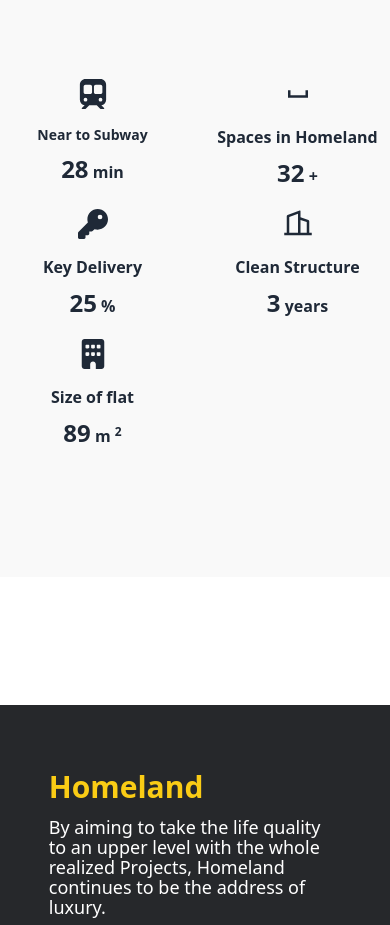
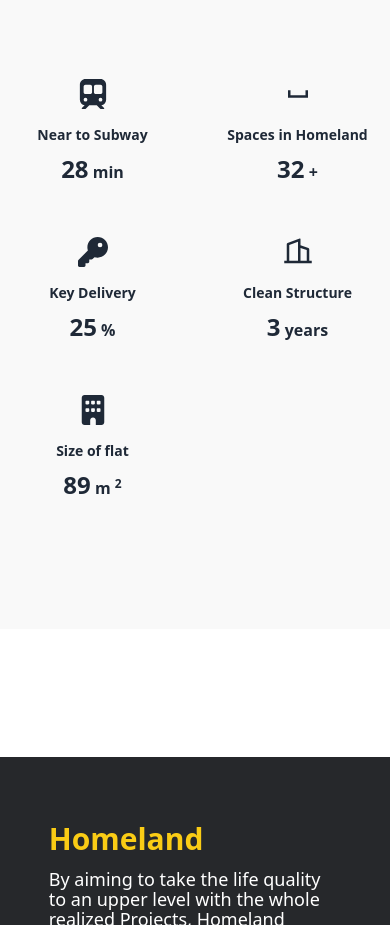
Before and after one commit to Satabdi-Rani/Homeland, a React (Vite) app: page / in a window 390 px wide. Shown: the part 7746-8671 px from the top of the page. Built offline with nearby package versions, Linux system fonts and the light colour scheme.

Commit message:
Counting Section Added

```diff
--- a/src/pages/Home/Counting.jsx
+++ b/src/pages/Home/Counting.jsx
@@ -9,10 +9,10 @@
         <div className="bg-[#F9F9F9]">
             <div className="container mx-auto mt-32 mb-32 pb-32 pt-24">
                 <div className="flex flex-col items-center ">
-                    <h3 className="text-yellow-800 text-xl sm:text-3xl font-semibold">Homeland <span className="text-black">Property</span> </h3>
-                    <h2 className="text-2xl sm:text-5xl font-bold mt-4 mb-20">All Decorated Flats in Newyork</h2>
+                    <h3 className="text-yellow-800 text-xl sm:text-2xl md:text-3xl font-semibold">Homeland <span className="text-black">Property</span> </h3>
+                    <h2 className="text-2xl sm:text-3xl md:text-5xl font-bold mt-4 mb-20">All Decorated Flats in Newyork</h2>
                 </div>
-                    <div className="grid grid-cols-2 sm:grid-cols-5 gap-5">
+                    <div className="grid grid-cols-2 sm:grid-cols-3 md:grid-cols-5 gap-5">
                         <div className="flex flex-col items-center">
                             <FaTrainSubway className="text-3xl sm:text-5xl " />
                             <h3 className="text-sm sm:text-md font-bold mt-4">Near to Subway</h3>
@@ -20,22 +20,22 @@
                         </div>
                         <div className="flex flex-col items-center">
                             <MdSpaceBar className="text-3xl sm:text-5xl" />
-                            <h3 className="text-md font-bold mt-4">Spaces in Homeland</h3>
+                            <h3 className="text-sm sm:text-md font-bold mt-4">Spaces in Homeland</h3>
                             <h4 className="font-bold mt-2"><span className="text-2xl sm:text-5xl">32</span> <span className="text-md">+</span></h4>
                         </div>
-                        <div className="flex flex-col items-center">
+                        <div className="flex flex-col items-center mt-8 sm:mt-0">
                             <FaKey className="text-3xl sm:text-5xl" />
-                            <h3 className="text-md font-bold mt-4">Key Delivery</h3>
+                            <h3 className="text-sm sm:text-md font-bold mt-4">Key Delivery</h3>
                             <h4 className="font-bold mt-2"><span className="text-2xl sm:text-5xl">25</span> <span className="text-md">%</span></h4>
                         </div>
-                        <div className="flex flex-col items-center">
+                        <div className="flex flex-col items-center mt-8 sm:mt-8 md:mt-0">
                             <RiBuilding2Line className="text-3xl sm:text-5xl" />
-                            <h3 className="text-md font-bold mt-4">Clean Structure</h3>
+                            <h3 className="text-sm sm:text-md font-bold mt-4">Clean Structure</h3>
                             <h4 className="font-bold mt-2"><span className="text-2xl sm:text-5xl">3</span> <span className="text-md">years</span></h4>
                         </div>
-                        <div className="flex flex-col items-center">
+                        <div className="flex flex-col items-center mt-8 sm:mt-8 md:mt-0">
                             <FaBuilding className="text-3xl sm:text-5xl" />
-                            <h3 className="text-md font-bold mt-4">Size of flat</h3>
+                            <h3 className="text-sm sm:text-md font-bold mt-4">Size of flat</h3>
                             <h4 className="font-bold mt-2"><span className="text-2xl sm:text-5xl">89</span> <span className="text-md">m <sup>2</sup></span></h4>
                         </div>
 
```
